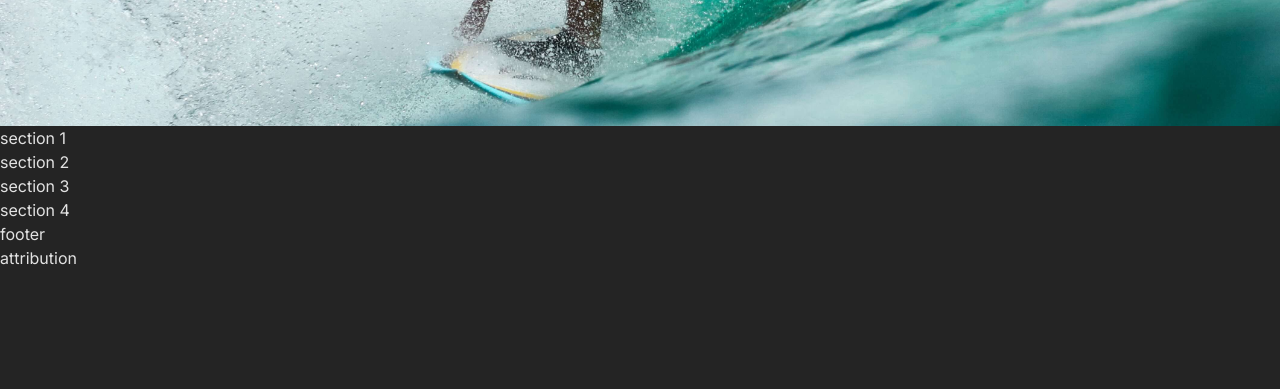
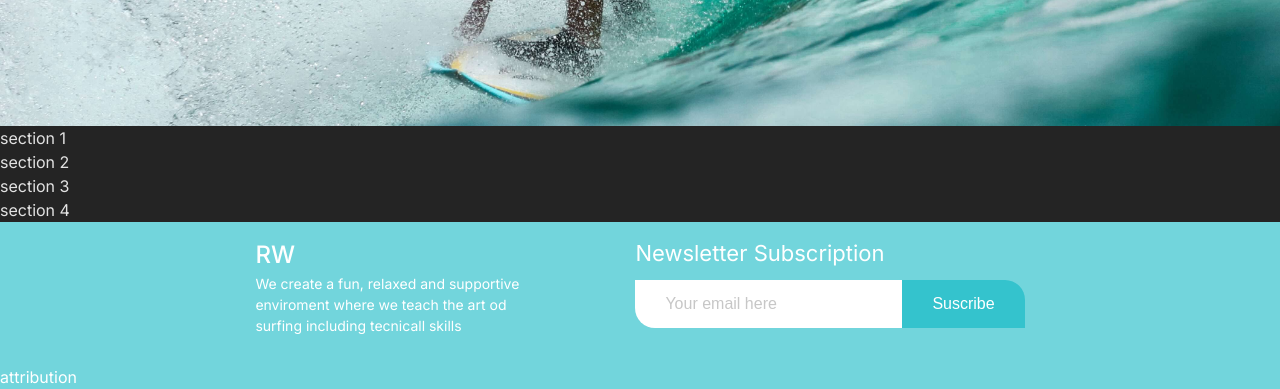
Before and after one commit to GeraAlcantara/surfLanding, a website built with Vite: page index.html in a window 1280 px wide. Shown: the part 514-903 px from the top of the page. Before the commit the page ends 800 px from the top, so only its background shows below. Built offline with nearby package versions, Linux system fonts and the light colour scheme.

Commit message:
Agrego Footer

```diff
--- a/index.html
+++ b/index.html
@@ -1,14 +1,16 @@
 <!DOCTYPE html>
 <html lang="en">
-
   <head>
     <meta charset="UTF-8" />
     <link rel="icon" type="image/svg+xml" href="/vite.svg" />
     <meta name="viewport" content="width=device-width, initial-scale=1.0" />
-  <link rel="preconnect" href="https://fonts.googleapis.com">
-  <link rel="preconnect" href="https://fonts.gstatic.com" crossorigin>
-  <link href="https://fonts.googleapis.com/css2?family=Inter:wght@400;500&family=Poppins:wght@400;500;600;700&display=swap" rel="stylesheet">
-  <link rel="stylesheet" href="style.css">
+    <link rel="preconnect" href="https://fonts.googleapis.com" />
+    <link rel="preconnect" href="https://fonts.gstatic.com" crossorigin />
+    <link
+      href="https://fonts.googleapis.com/css2?family=Inter:wght@400;500&family=Poppins:wght@400;500;600;700&display=swap"
+      rel="stylesheet"
+    />
+    <link rel="stylesheet" href="style.css" />
     <title>Surf-Landing</title>
   </head>
 
@@ -36,11 +38,31 @@
             <!-- navigation starts -->
             <nav class="nav-bar">
               <ul class="nav-menu">
-            <li><a href="#Course" class="nav-item active"><span class="border-bot">Course</span></a></li>
-            <li><a href="#Tools" class="nav-item"><span class="border-bot">Tools</span></a></li>
-            <li><a href="#About" class="nav-item"><span class="border-bot">About us</span></a></li>
-            <li><a href="#News" class="nav-item"><span class="border-bot">News</span></a></li>
-            <li><a href="#Support" class="nav-item"><span class="border-bot">Support</span></a></li>
+                <li>
+                  <a href="#Course" class="nav-item active"
+                    ><span class="border-bot">Course</span></a
+                  >
+                </li>
+                <li>
+                  <a href="#Tools" class="nav-item"
+                    ><span class="border-bot">Tools</span></a
+                  >
+                </li>
+                <li>
+                  <a href="#About" class="nav-item"
+                    ><span class="border-bot">About us</span></a
+                  >
+                </li>
+                <li>
+                  <a href="#News" class="nav-item"
+                    ><span class="border-bot">News</span></a
+                  >
+                </li>
+                <li>
+                  <a href="#Support" class="nav-item"
+                    ><span class="border-bot">Support</span></a
+                  >
+                </li>
               </ul>
             </nav>
             <!-- navigation end -->
@@ -51,48 +73,60 @@
               <span>next course starts</span>
               <span class="hero__content__date-cyan">12 january 2023</span>
             </p>
-          <h1 class="hero__content__title">let's ride <br>a wave</h1>
+            <h1 class="hero__content__title">let's ride <br />a wave</h1>
           </div>
           <!-- Hero Content ends -->
         </div>
         <!-- Hero Banner end -->
       </header>
       <!-- Add Section 1 -->
-    <section>
-      section 1
-    </section>
+      <section>section 1</section>
       <!-- Add Section 1 -->
 
       <!-- Add Section 2 Intructor -->
-    <section>
-      section 2
-    </section>
+      <section>section 2</section>
       <!-- Add End Section 2 -->
 
       <!-- Add Section 3 popular coursers-->
-    <section>
-      section 3
-    </section>
+      <section>section 3</section>
       <!-- Add End Section 3 -->
 
       <!-- Add Section 4 Costumer say  -->
-    <section>
-      section 4
-    </section>
+      <section>section 4</section>
       <!-- Add End Section 4 -->
-    <footer>
+      <footer class="footer">
         <!-- Add Footer -->
-      <div>footer</div>
+
+        <div class="footer__content">
+          <div class="footer__main">
+            <h4 class="footer__main-logo">RW</h4>
+            <p class="footer__main-text">
+              We create a fun, relaxed and supportive enviroment where we teach
+              the art od surfing including tecnicall skills
+            </p>
+          </div>
+          <div class="footer__subs">
+            <h3 class="footer__subs-title">Newsletter Subscription</h3>
+            <form class="footer__subs-form" action="">
+              <input
+                type="email"
+                class="footer__subs-form-input"
+                placeholder="Your email here"
+              />
+              <input
+                type="submit"
+                class="footer__subs-form-submit"
+                value="Suscribe"
+              />
+            </form>
+          </div>
+        </div>
         <!-- Add Footer end -->
         <!-- Atrributation  Attribution footer -->
         <div>attribution</div>
         <!-- Atrributation  Attribution footer end -->
-
       </footer>
-
-
     </main>
     <script type="module" src="main.js"></script>
   </body>
-
 </html>
--- a/style.css
+++ b/style.css
@@ -18,24 +18,23 @@
   -webkit-text-size-adjust: 100%;
 
   /* Issue #24: Asignación de variables para la paleta de colores*/
-  --clr-primario-300: #C6E8EB;
-  --clr-primario-500: #72D5DC;
-  --clr-primario-700: #34C3CD;
-  --clr-primario-900: #00AFBB;
+  --clr-primario-300: #c6e8eb;
+  --clr-primario-500: #72d5dc;
+  --clr-primario-700: #34c3cd;
+  --clr-primario-900: #00afbb;
 
-  --clr-secundario-300: #86849E;
-  --clr-secundario-500: #304F4C;
-  --clr-sencudario-700: #1D426E;
-  --clr-secundario-900: #052D30;
+  --clr-secundario-300: #86849e;
+  --clr-secundario-500: #304f4c;
+  --clr-sencudario-700: #1d426e;
+  --clr-secundario-900: #052d30;
 
-  --clr-neutro-300: #FFFFFF;
-  --clr-neutro-500: #C7C7C7;
+  --clr-neutro-300: #ffffff;
+  --clr-neutro-500: #c7c7c7;
 
-  --clr-transparencias: #00AFBB;
+  --clr-transparencias: #00afbb;
 
-  --f-family-primaria: 'Poppins', "sans serif";
+  --f-family-primaria: "Poppins", "sans serif";
   /* --------------------------------- */
-
 }
 
 * {
@@ -64,7 +63,8 @@ a {
 
 /* Cambios de estilos a los <li> y <a>*/
 
-li,a {
+li,
+a {
   list-style: none;
   cursor: pointer;
   text-transform: uppercase;
@@ -79,7 +79,6 @@ header {
   color: var(--clr-secundario-500);
   font-family: var(--f-family-primaria);
   font-weight: 600;
-
 }
 
 .header-flex {
@@ -88,8 +87,7 @@ header {
   gap: 5em;
 }
 
-
-.logo>a {
+.logo > a {
   font-size: 2rem;
   font-weight: 600;
   color: var(--clr-secundario-900);
@@ -113,7 +111,6 @@ header {
   padding: 0.7rem 2rem;
 }
 
-
 .nav-item {
   position: relative;
 }
@@ -128,9 +125,8 @@ position: relative;
   border-bottom: 1px solid lightblue;
 }
 
-
 .nav-item::after {
-  content: '';
+  content: "";
   position: absolute;
   left: 0;
   bottom: 0;
@@ -166,12 +162,10 @@ position: relative;
     top: 86px;
     left: 0;
     right: 0;
-    background-color: #F8F8F8;
+    background-color: #f8f8f8;
     transition: 0.5s;
     overflow: hidden;
   }
-
-
 
   .nav-bar.active {
     min-height: calc(100vh - 86px);
@@ -194,18 +188,14 @@ position: relative;
   }
 }
 
-
-
-
 /* Issue #14 Add hero banner */
 .hero-banner {
   display: flex;
   flex-direction: column;
   align-items: center;
   background-color: red;
-  background-image: url('/public/img/hero.jpg');
+  background-image: url("/public/img/hero.jpg");
   background-size: cover;
-
 }
 
 .hero__content {
@@ -218,7 +208,7 @@ position: relative;
   text-transform: uppercase;
   color: var(--clr-secundario-900);
   font-weight: bold;
-  font-size: .9em;
+  font-size: 0.9em;
 }
 
 .hero__content__date-cyan {
@@ -231,17 +221,115 @@ position: relative;
   margin: 0;
   color: var(--clr-secundario-900);
 }
+/*#20 Footer*/
+.footer {
+  min-width: 300px;
+  height: auto;
+  background: var(--clr-primario-500);
+  color: var(--clr-neutro-300);
+}
+.footer__content {
+  display: flex;
+  flex-direction: column;
+  justify-content: center;
+  align-items: center;
+  padding: 25px 0px 25px 0px;
+  gap: 10px;
+}
+
+.footer__main {
+  text-align: center;
+  color: var(--clr-neutro-300);
+}
+.footer__main-logo {
+  font-size: 1.5rem;
+  margin: 0px;
+}
+
+.footer__main-text {
+  max-width: 280px;
+  font-size: 14px;
+  margin-top: 0px;
+}
+
+.footer__subs-title {
+  font-size: 22px;
+  text-align: center;
+  margin-bottom: 8px;
+  font-weight: 400;
+  margin-top: 0px;
+}
+.footer__subs-form {
+  display: flex;
+  justify-content: center;
+}
+
+.footer__subs-form-input {
+  border: none;
+  background-color: var(--clr-neutro-300);
+  padding: 15px 30px;
+  border-bottom-left-radius: 20px;
+  font-size: 16px;
+  color: var(--clr-primario-900);
+}
+.footer__subs-form-input::placeholder {
+  color: var(--clr-neutro-500);
+  font-size: 16px;
+  font-weight: normal;
+}
+
+.footer__subs-form-submit {
+  background: var(--clr-primario-700);
+  border: none;
+  color: var(--clr-neutro-300);
+  cursor: pointer;
+  padding: 15px 30px;
+  border-top-right-radius: 20px;
+  transition: all ease 0.5;
+  font-size: 16px;
+}
+.footer__subs-form-submit:hover {
+  background-color: var(--clr-secundario-500);
+  transition: all ease 0.5;
+}
+.footer__subs-form-submit:active {
+  transform: scale(1.1);
+  background-color: var(--clr-neutro-300);
+  color: var(--clr-primario-900);
+  transition: all ease 0.25s;
+}
+
+.footer__subs-form-input:focus-visible {
+  outline: none;
+}
 
 @media screen and (min-width: 768px) {
   .hero-banner {
     height: 50vh;
+  }
+
+  /*FOOTER RESPONSIVE*/
+  .footer__content {
+    display: flex;
+    flex-direction: row;
+    justify-content: center;
+    align-items: flex-start;
+    gap: 100px;
+    padding: 15px 0px 15px 0px;
+  }
+
+  .footer__main {
+    text-align: left;
+  }
+  .footer__subs-title {
+    margin: 0px 0px 10px 0px;
+    text-align: left;
   }
 }
 
 @media screen and (min-width: 992px) {
   .hero-banner {
     height: 60vh;
-  }
   }
 
   @media screen and (min-width: 1200px) {
@@ -257,6 +345,5 @@ position: relative;
       font-size: 4.5em;
     }
   }
-
-
+}
 /* ------------------------- */
```
Lines whose indentation alone changed are shown as unchanged.
